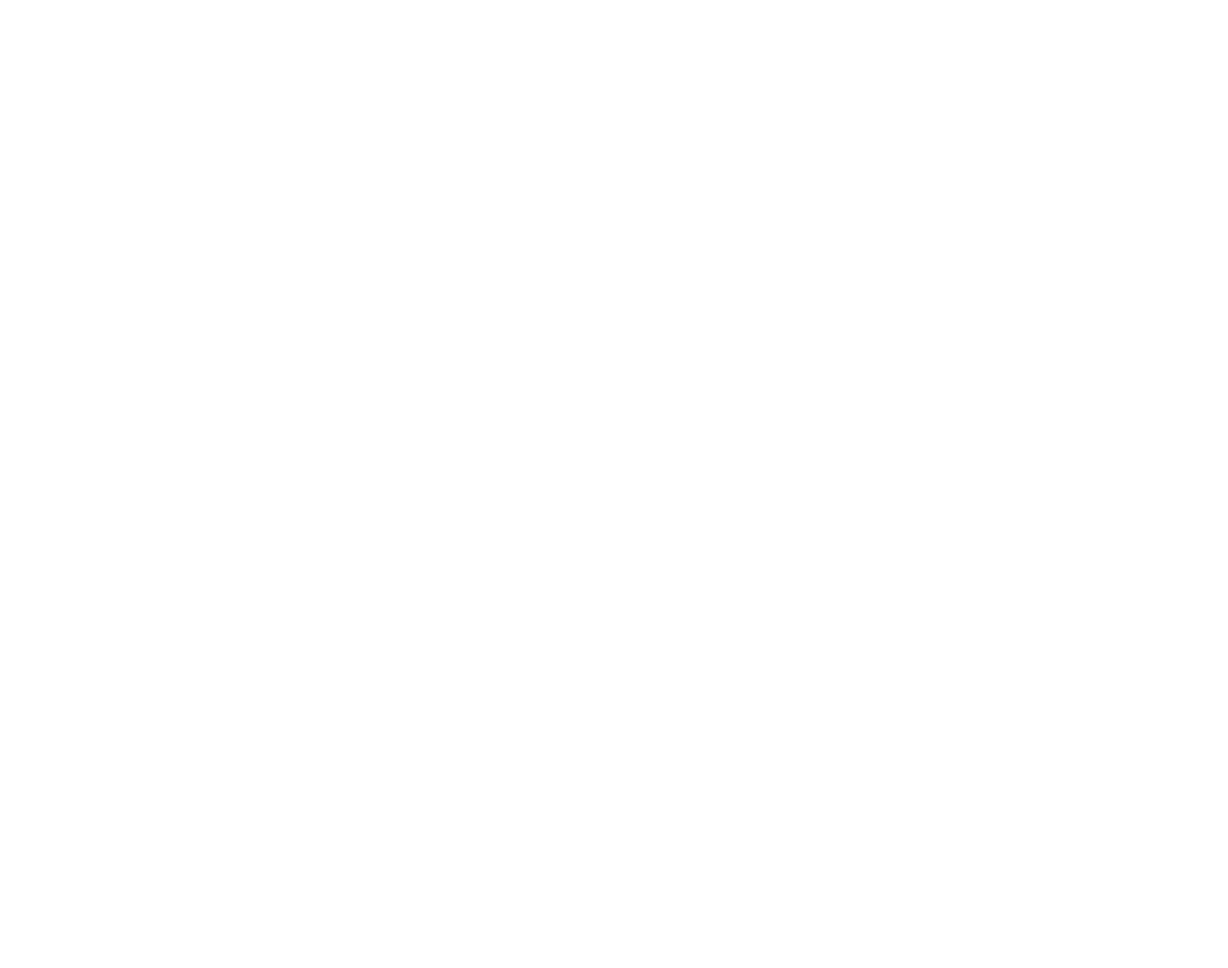
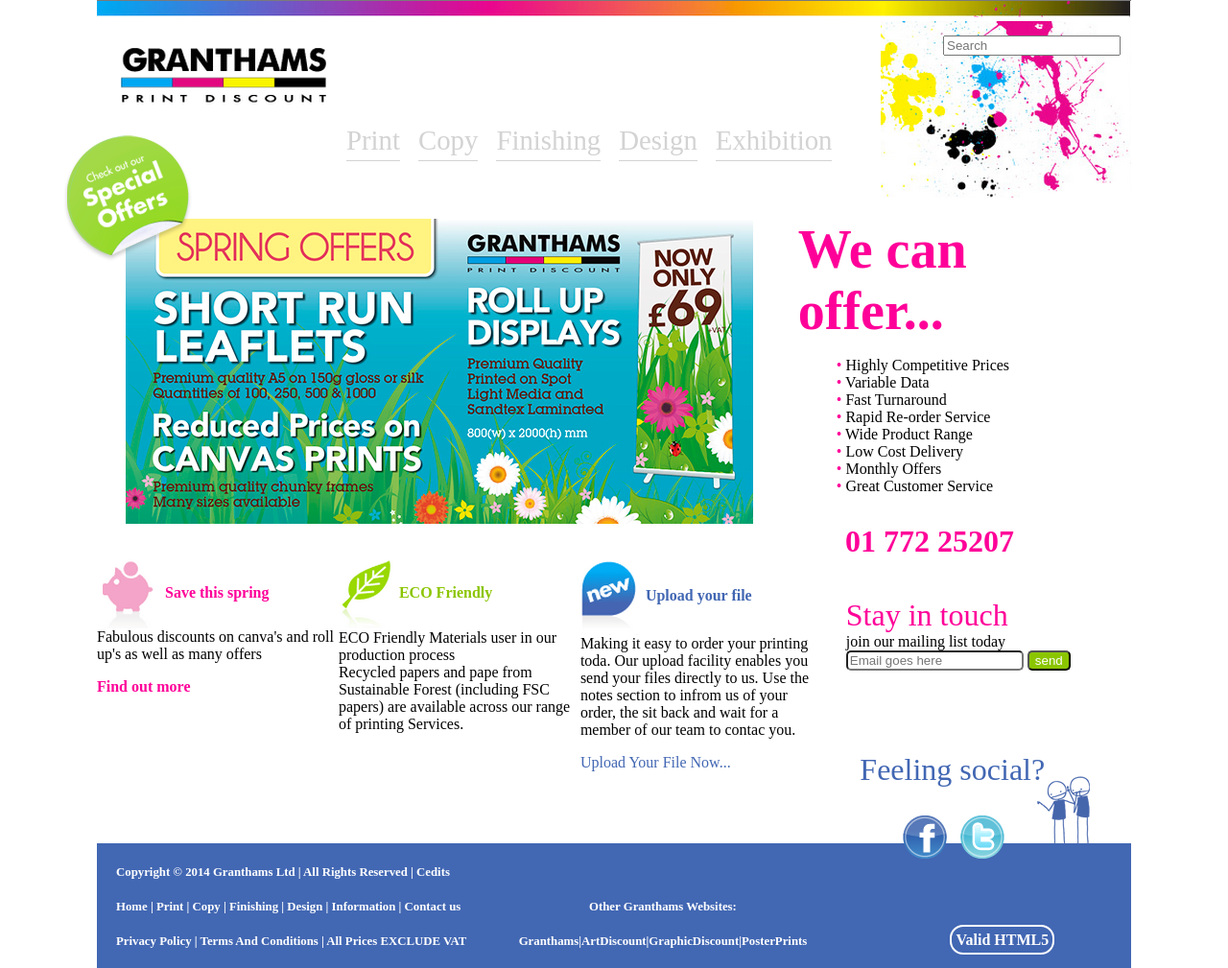
Before and after one commit to LuisJacoboMoncayo/pw12132233, a plain HTML site: page practica02_css/index.html in a window 1280 px wide. Shown: the whole page at 96% size. Before the commit the page ends 800 px from the top, so only its background shows below. Drawn offline with Linux system fonts and the light colour scheme.

Commit message:
Practica02 CSS terminada

```diff
--- /dev/null
+++ b/practica02_css/css/estilos.css
@@ -0,0 +1,196 @@
+body
+{
+    font-size: 16px;
+    margin: 0px auto;
+    max-width: 1078px;
+    min-width: 1078px;
+}
+
+header nav{
+    margin-left: 220px;
+}
+
+header nav ul li{
+    display: inline-block;
+    margin-right: 15px;
+    font-size: 1.8em;
+    color: lightgray;
+    border-bottom: 1px solid lightgray;
+    padding-bottom: 4px;
+}
+
+header input{
+    float: right;
+    margin-right: -250px;
+    margin-top: 15px;
+}
+
+footer{
+    background-color: #4267B3;
+    padding-top: -20px;
+}
+
+footer article{
+    display: inline-block;
+    margin-bottom: 20px;
+}
+
+#footart01 {
+    width: 35%;
+    text-align: left;
+    margin-left: 20px;
+    margin-top: 20px;
+}
+
+#footart02 {
+    width: 35%;
+    text-align: center;
+    margin-top: 20px;
+}
+
+#footart03 {
+    width: 20%;
+    text-align: right;
+    margin-top: 20px;
+}
+
+#bgoffer{
+    position: relative;
+    top: -410px;
+    left: -35px;
+}
+
+#HTML{
+    border: solid white 2px;
+    border-radius: 14px;
+    padding-left: 4px;
+    padding-right: 4px;
+    padding-top: 5px;
+    padding-bottom: 5px;
+}
+
+#facebook{
+    position: relative;
+    bottom: -20px;
+    right: -840px;
+}
+
+#twitter {
+    position: relative;
+    bottom: -20px;
+    right: -850px;
+}
+
+#monitos {
+    position: relative;
+    bottom: -5px;
+    right: -880px;
+}
+
+#feeling {
+    position: relative;
+    bottom: 150px;
+    right: 10px;
+    font-family: 'Bradley Hand ITC';
+    font-size: 2em;
+}
+
+#granthams{
+    margin-left: 25px;
+    margin-top: 25px;
+}
+
+#paint{
+    float: right;
+}
+
+#primeraSeccion{
+    margin-top: 60px;
+    height: 318px;
+}
+
+#primeraSeccion article{
+    display: inline-block;
+    vertical-align: top;
+}
+
+#secc01art01{
+    width: 60%;
+    margin-left: 30px;
+}
+
+#secc01art02{
+    width: 30%;
+    margin-left: 50px;
+}
+
+#secc03art04{
+    padding-left: 25px;
+    padding-top: 40px;
+}
+
+#secc01art02 ul{
+    list-style: none;
+}
+
+#secc01art02 ul li:before {
+    color: #FF0099;
+    content: "• ";
+}
+
+#segundaSeccion article{
+    text-align: right;
+    padding-right: 122px;
+}
+
+
+
+#terceraSeccion article{
+    width: 23%;
+    display: inline-block;
+    vertical-align: top;
+}
+
+#terceraSeccion article img{
+    vertical-align: middle;
+}
+
+#terceraSeccion article input{
+    border-radius: 5px;
+}
+
+#terceraSeccion article input[type="button"]{
+    background: #8BC500;
+    color: white;
+}
+
+.colorblanco{
+    color: white;
+}
+
+.colorazul {
+    color: #4267B3;
+}
+
+.colorverde{
+    color: #8BC500
+}
+
+.colorrosa{
+    color: #FF0099;
+}
+
+.letragrande{
+    font-size: 3.5em;
+}
+
+.letramediana{
+    font-size: 2em;
+}
+.letrachica{
+     font-size: 0.8em;
+ }
+
+.nito{
+    font-weight: bold;
+}
--- a/practica02_css/index.html
+++ b/practica02_css/index.html
@@ -4,8 +4,138 @@
     <meta charset="UTF-8">
     <meta name="viewport" content="width=device-width, initial-scale=1.0">
     <title>Práctica 02 CSS</title>
+    <link href="css/estilos.css" rel="stylesheet" />
 </head>
 <body>
-
+    <header>
+        <img src="img/banner.png" alt="Alternate Text" />
+        <img src="img/granthams.png" alt="Alternate Text" id="granthams" />
+        <img src="img/paint.png" alt="Alternate Text" id="paint" />
+        <input type="search" name="name" value="" placeholder="Search" />
+        <nav>
+            <ul>
+                <li>Print</li>
+                <li>Copy</li>
+                <li>Finishing</li>
+                <li>Design</li>
+                <li>Exhibition</li>
+            </ul>
+        </nav>
+    </header>
+    <section id="primeraSeccion">
+        <article id="secc01art01">
+            <img src="img/slide.jpg" alt="Alternate Text" />
+        </article>
+        <article id="secc01art02">
+            <span class="colorrosa letragrande nito">
+                We can offer...
+            </span>
+            <ul>
+                <li>Highly Competitive Prices</li>
+                <li>Variable Data</li>
+                <li>Fast Turnaround</li>
+                <li>Rapid Re-order Service</li>
+                <li>Wide Product Range</li>
+                <li>Low Cost Delivery</li>
+                <li>Monthly Offers</li>
+                <li>Great Customer Service</li>
+            </ul>
+        </article>
+        <img src="img/bg_offer.png" alt="Alternate Text" id="bgoffer" />
+    </section>
+    <section id="segundaSeccion">
+        <article>
+            <span class="colorrosa letramediana nito">
+                01 772 25207
+            </span>
+        </article>
+    </section>
+    <section id="terceraSeccion">
+        <article>
+            <img src="img/cerdito.png" alt="Alternate Text" />
+            <span class="colorrosa nito">
+                Save this spring
+            </span>
+            <br />
+            Fabulous discounts on canva's and roll up's as well as many offers
+            <p></p>
+            <span class="colorrosa nito">
+                Find out more
+            </span>
+        </article>
+        <article>
+            <img src="img/hoja.png" alt="Alternate Text" />
+            <span class="colorverde nito">
+                ECO Friendly
+            </span>
+            <br />
+            ECO Friendly Materials user in our production process <br />
+            Recycled papers and pape from Sustainable Forest (including FSC
+            papers) are available across our range of printing Services.
+        </article>
+        <article>
+            <img src="img/new.png" alt="Alternate Text" />
+            <span class="colorazul nito">
+                Upload your file
+            </span>
+            <br />
+            Making it easy to order your printing toda. Our upload facility
+            enables you send your files directly to us. Use the notes section to
+            infrom us of your order, the sit back and wait for a member of our
+            team to contac you.
+            <p></p>
+            <span class="colorazul">
+                Upload Your File Now...
+            </span>
+        </article>
+        <article id="secc03art04">
+            <span class="colorrosa letramediana">
+                Stay in touch
+            </span>
+            <br />
+            join our mailing list today
+            <br />
+            <input type="email" name="name" value="" placeholder="Email goes here" />
+            <input type="button" name="name" value="send" />
+        </article>
+        <img src="img/icon_facebook.png" alt="Alternate Text" id="facebook" />
+        <img src="img/icon_twitter.png" alt="Alternate Text" id="twitter" />
+        <img src="img/image-right.png" alt="Alternate Text" id="monitos" />
+    </section>
+    <footer>
+        <article id="footart01">
+            <span class="colorblanco nito letrachica">
+                Copyright &copy; 2014 Granthams Ltd | All Rights Reserved | Cedits
+            </span>
+            <br />
+            <br />
+            <span class="colorblanco nito letrachica">
+                Home | Print | Copy | Finishing | Design | Information | Contact us
+            </span>
+            <br />
+            <br />
+            <span class="colorblanco nito letrachica">
+                Privacy Policy | Terms And Conditions | All Prices EXCLUDE VAT
+            </span>
+        </article>
+        <article id="footart02">
+            <span class="colorblanco nito letrachica">
+                Other Granthams Websites:
+            </span>
+            <br />
+            <br />
+            <span class="colorblanco nito letrachica">
+                Granthams|ArtDiscount|GraphicDiscount|PosterPrints
+            </span>
+        </article>
+        <article id="footart03">
+            <span class="colorazul" id="feeling">
+                Feeling social?
+            </span>
+            <span class="colorblanco nito" id="HTML">
+                Valid HTML5
+            </span>
+        </article>
+    </footer>
 </body>
 </html>
```
